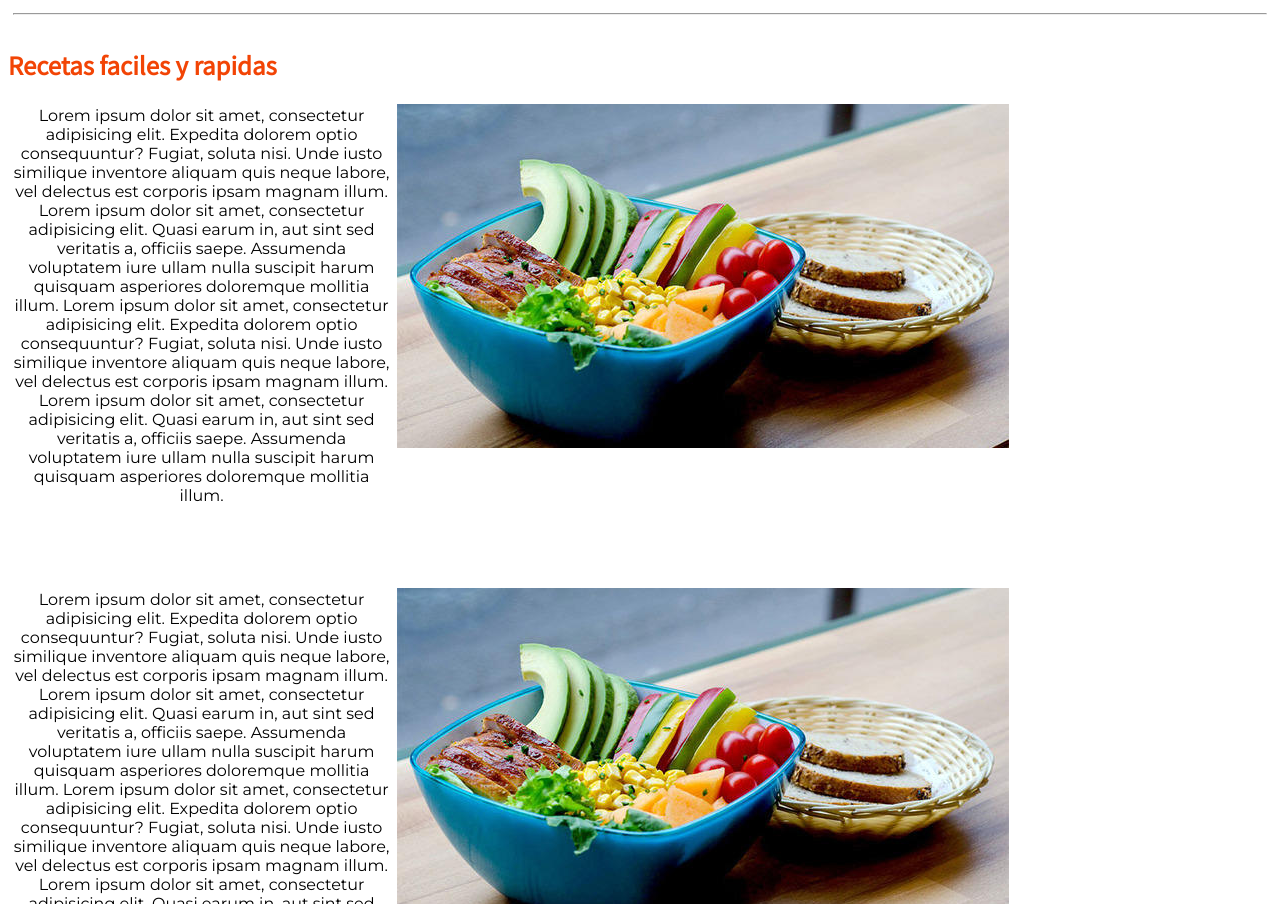
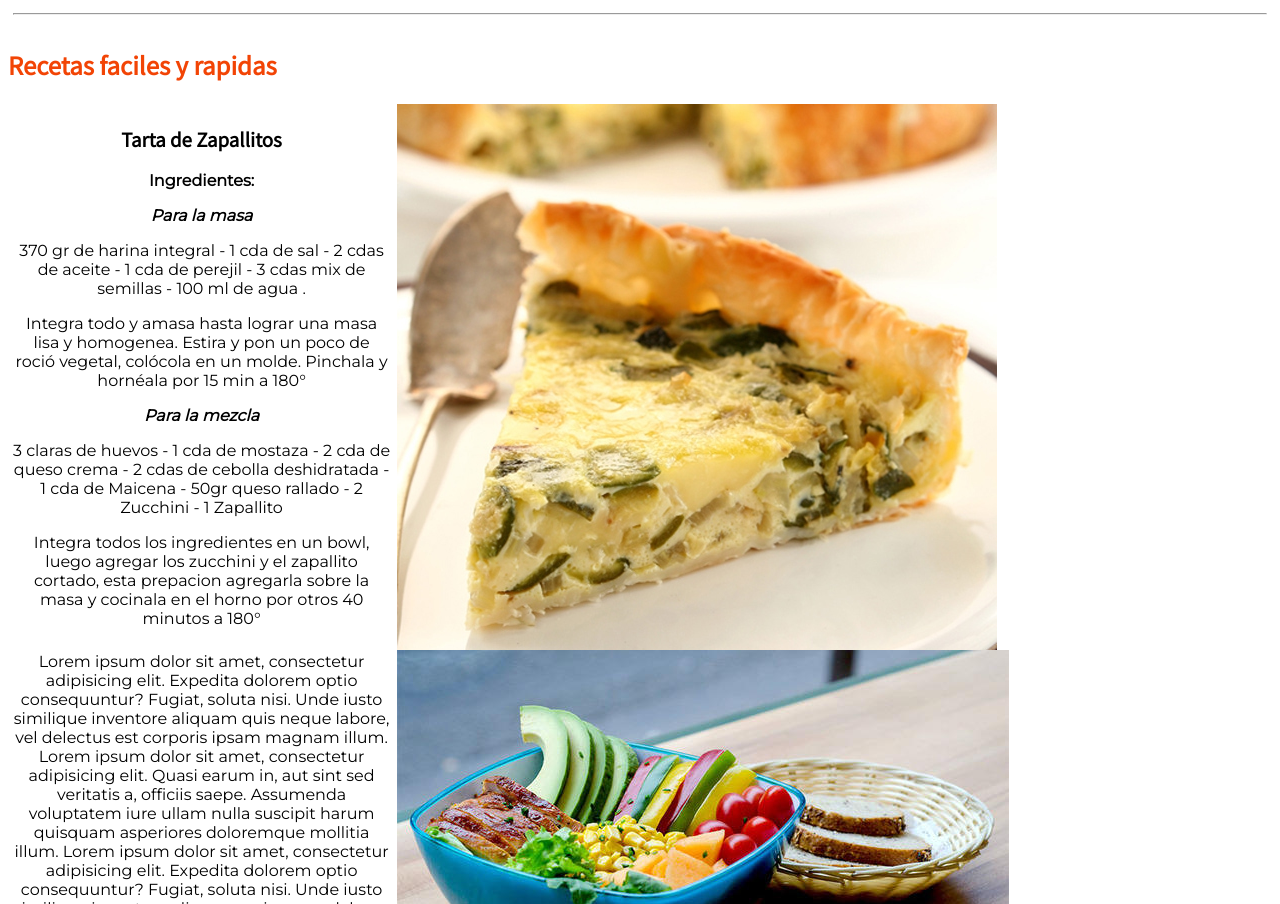
Before and after one commit to JonaRosas/integrador, a plain HTML site: page index.html in a window 1280 px wide. Shown: the part 937-1841 px from the top of the page. Drawn offline with Linux system fonts and the light colour scheme.

Commit message:
Cambios de index e imagenes

```diff
--- a/index.html
+++ b/index.html
@@ -87,10 +87,17 @@
         <h2 id="receta">Recetas faciles y rapidas</h2>
         <div class="receta-flex">
             <div class="receta1">
-                Lorem ipsum dolor sit amet, consectetur adipisicing elit. Expedita dolorem optio consequuntur? Fugiat, soluta nisi. Unde iusto similique inventore aliquam quis neque labore, vel delectus est corporis ipsam magnam illum. Lorem ipsum dolor sit amet, consectetur adipisicing elit. Quasi earum in, aut sint sed veritatis a, officiis saepe. Assumenda voluptatem iure ullam nulla suscipit harum quisquam asperiores doloremque mollitia illum.
-                Lorem ipsum dolor sit amet, consectetur adipisicing elit. Expedita dolorem optio consequuntur? Fugiat, soluta nisi. Unde iusto similique inventore aliquam quis neque labore, vel delectus est corporis ipsam magnam illum. Lorem ipsum dolor sit amet, consectetur adipisicing elit. Quasi earum in, aut sint sed veritatis a, officiis saepe. Assumenda voluptatem iure ullam nulla suscipit harum quisquam asperiores doloremque mollitia illum.
+                <h3>Tarta de Zapallitos</h3>
+                <p><strong>Ingredientes:</strong></p>
+                <p><strong><em>Para la masa</em></strong></p>
+                <p> 370 gr de harina integral - 1 cda de sal - 2 cdas de aceite - 1 cda de perejil - 3 cdas mix de semillas - 100 ml de agua .</p>
+                <p>Integra todo y amasa hasta lograr una masa lisa y homogenea. Estira y pon un poco de roció vegetal, colócola en un molde. Pinchala y hornéala por 15 min a 180° </p>
+                <p><strong><em>Para la mezcla</em></strong></p>
+                <p>3 claras de huevos - 1 cda de mostaza - 2 cda de queso crema - 2 cdas de cebolla deshidratada - 1 cda de Maicena - 50gr queso rallado - 2 Zucchini - 1 Zapallito</p>
+                <p>Integra todos los ingredientes en un bowl, luego agregar los zucchini y el zapallito cortado, esta prepacion agregarla sobre la masa y cocinala en el horno por otros 40 minutos a 180° </p>
+
             </div>
-            <div class="receta1_img"><img src="imagenes/comida.jpg" alt="COMIDA"></div>
+            <div class="receta1_img"><img src="imagenes/tarta_zapallito.jpg" alt="Tarta de Zapallitos"></div>
         </div>
         <div class="receta-flex">
             <div class="receta1">
```
Also changed, not shown: imagenes/tarta_zapallito.jpg (added).
